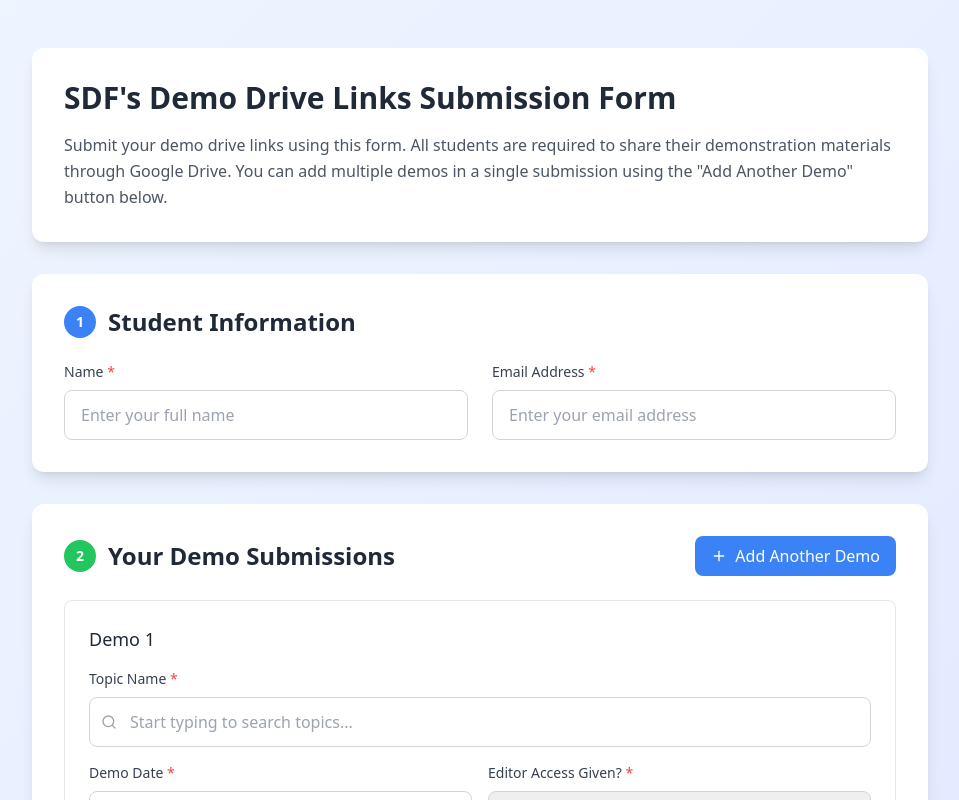
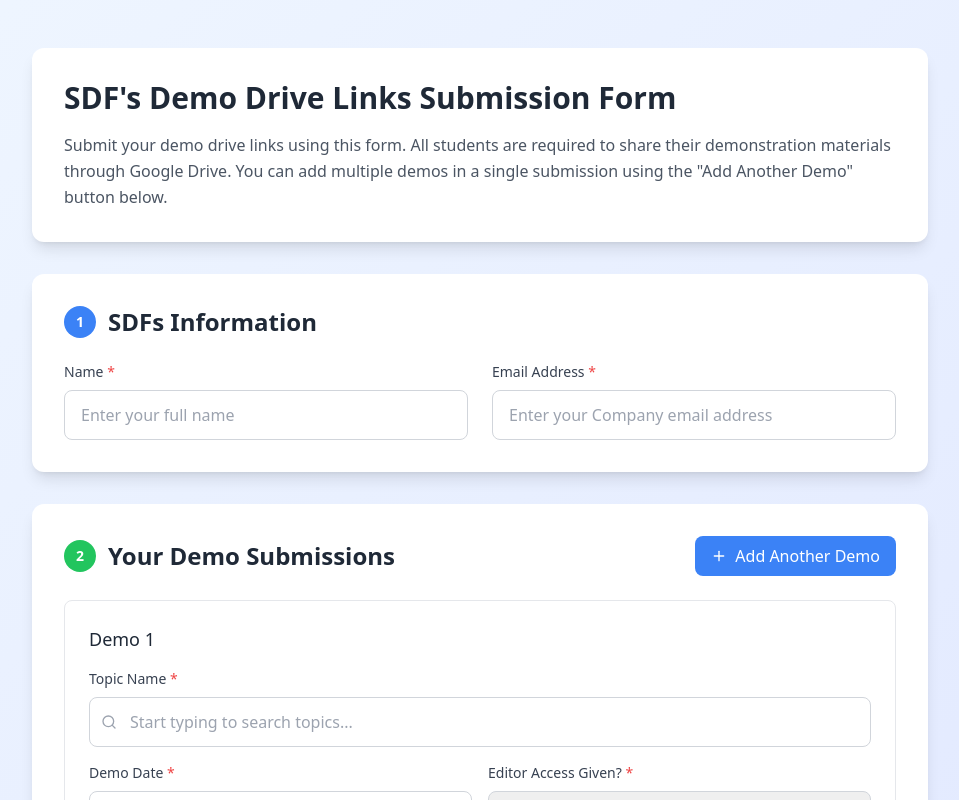
Before and after one commit to syamv18/SDF-s-Demo-Drive-Links-Submission-Form, a React (Vite) app: page / in a window 1280 px wide. Shown: the top 800 px of the page, without its empty margins (160-1119 px from the left). Built offline with nearby package versions, Linux system fonts and the light colour scheme.

Commit message:
Testing 2

```diff
--- a/src/components/StudentInformation.jsx
+++ b/src/components/StudentInformation.jsx
@@ -8,7 +8,7 @@ const StudentInformation = ({ studentInfo, onUpdate }) => {
         <div className="w-8 h-8 bg-blue-500 text-white rounded-full flex items-center justify-center text-sm font-bold mr-3">
           1
         </div>
-        Student Information
+        SDFs Information
       </h2>
 
       <div className="grid md:grid-cols-2 gap-6">
@@ -25,7 +25,7 @@ const StudentInformation = ({ studentInfo, onUpdate }) => {
           type="email"
           value={studentInfo.email}
           onChange={(e) => onUpdate("email", e.target.value)}
-          placeholder="Enter your email address"
+          placeholder="Enter your Company email address"
           required={true}
         />
       </div>
```
